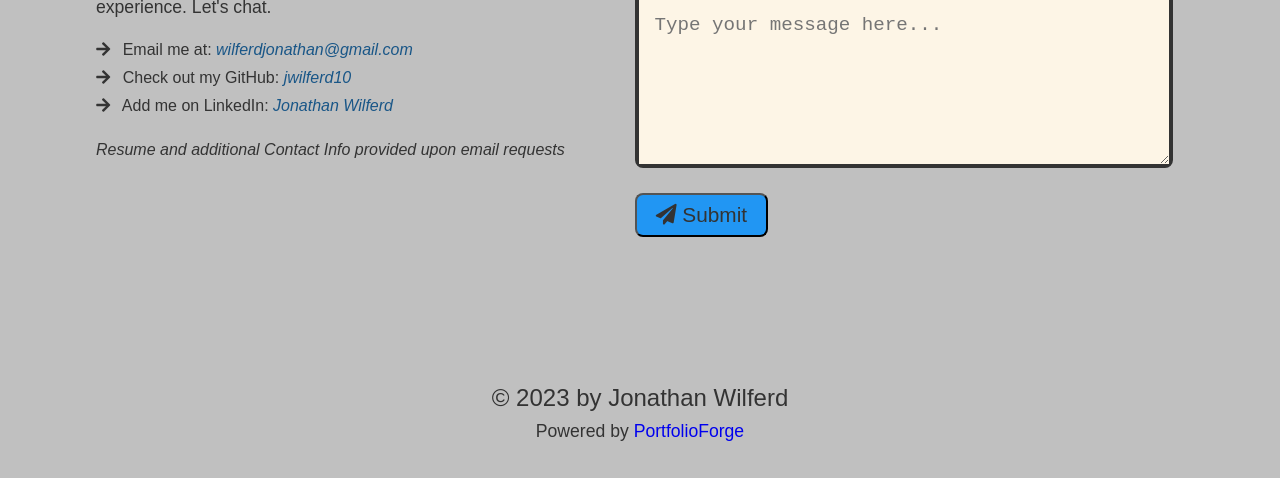
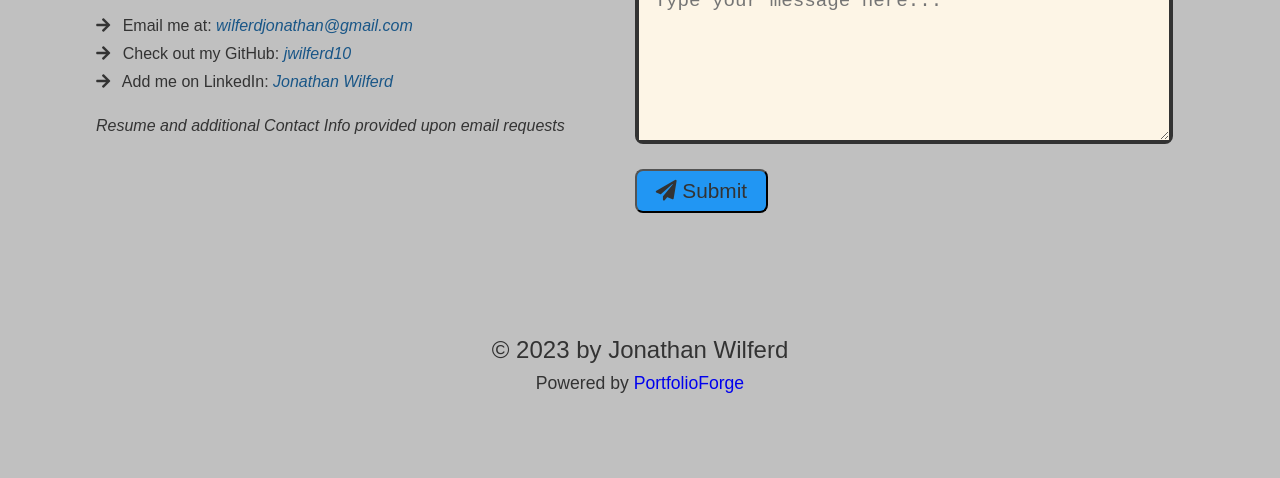
Before and after one commit to jwilferd10/Jonathan-Wilferd-PortfolioForge, a plain HTML site: page contact-page.html in a window 1280 px wide. Shown: the part 447-925 px from the top of the page. After the commit the page ends 877 px from the top, so only its background shows below. Drawn offline with Linux system fonts and the light colour scheme.

Commit message:
Adjusted the margin for the main wrapper

```diff
--- a/contact-page.html
+++ b/contact-page.html
@@ -44,7 +44,7 @@
             </div>
         </header>
 
-        <main class="container pb-4 my-5">
+        <main class="container pb-4 my-4">
             <div class="flex-row justify-center">
                 <h1 id="contactMainHeader" class="display-inline pt-5 pb-1">Let's Chat!</h1>
             </div>
```
